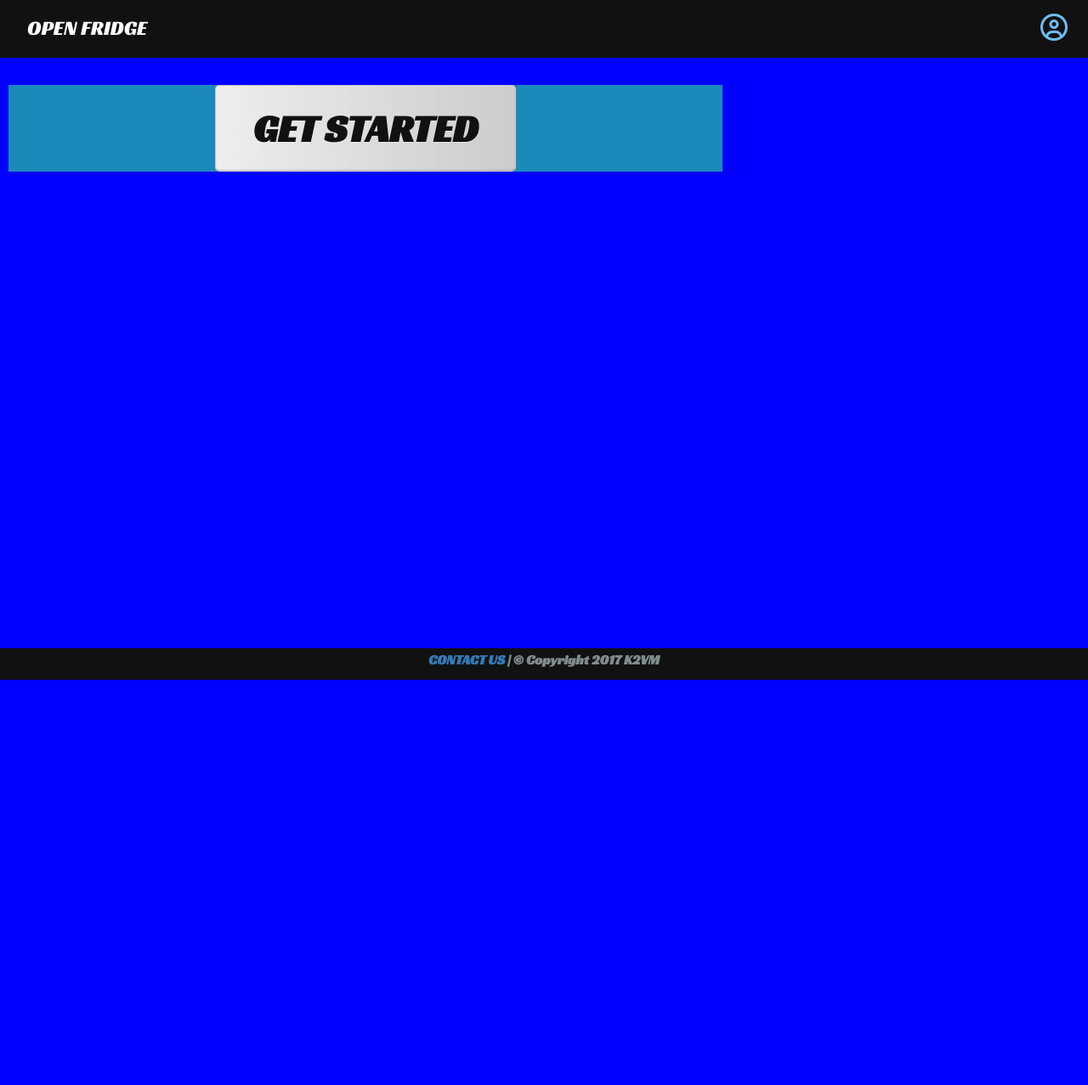
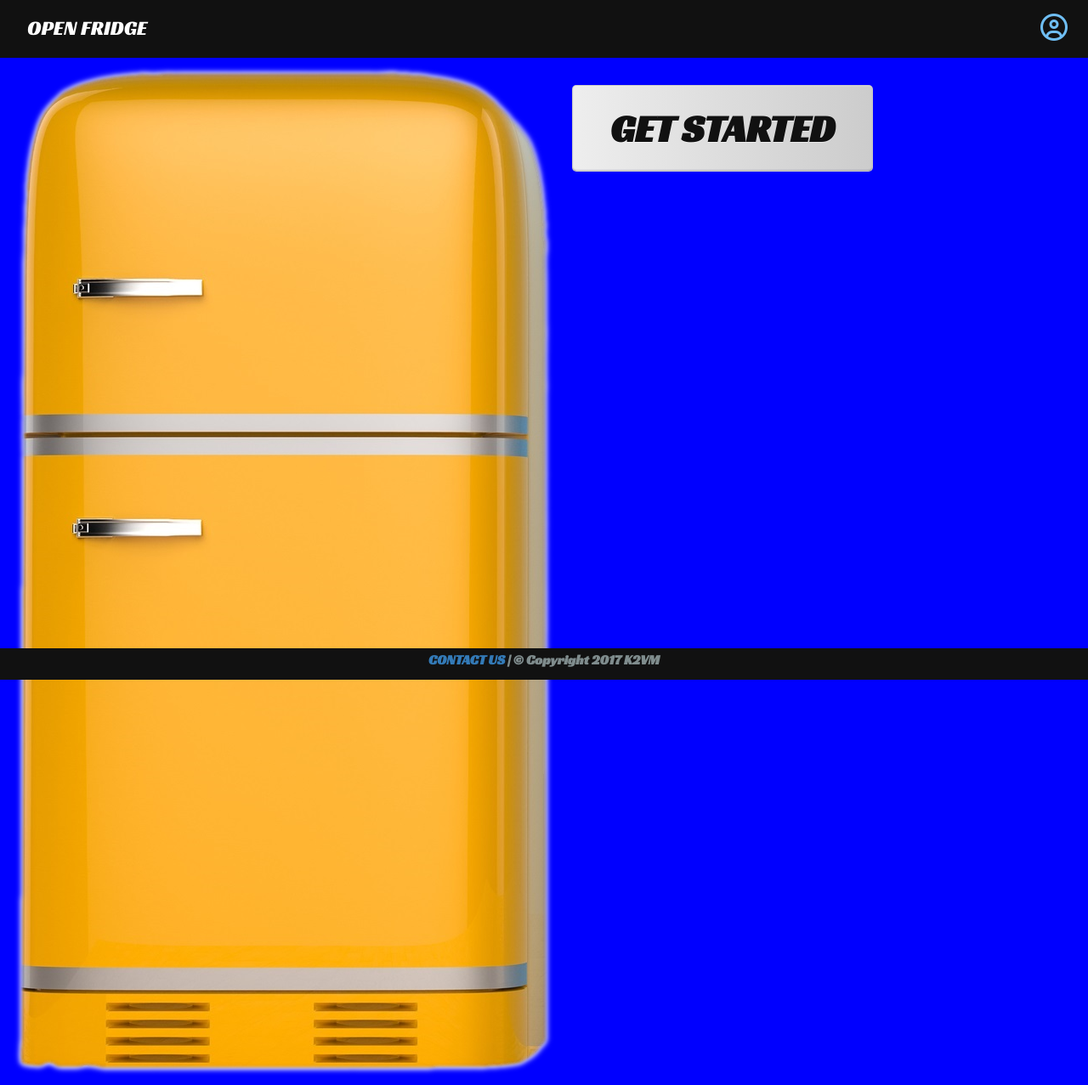
Before and after one commit to melheins/open-fridge-web-app, a PHP site: page / in a window 1280 px wide. Shown: the whole page at 85% size. Before the commit the page ends 800 px from the top, so only its background shows below. Run offline with PHP 8.4, Linux system fonts and the light colour scheme; some libraries are stand-ins or nearby versions; some web fonts are replaced.

Commit message:
Moved fridge image into an absolute div for positioning

```diff
--- a/assets/css/style.css
+++ b/assets/css/style.css
@@ -81,7 +81,15 @@ legend {
 }
 
 .fridge-image {
-    background-image: url("../images/yellow-fridge-mobile.png");
+    position: absolute;
+    top: 65px;
+    left: 3px;
+    z-index: -100;
+}
+
+.body-text {
+    position: relative;
+    z-index: 100;
 }
 
 /*
--- a/index.html
+++ b/index.html
@@ -5,19 +5,22 @@
     <meta charset="UTF-8">
     <title>Open Fridge</title>
     <!-- Favicon -->
-    <link rel="shortcut icon" href="assets/images/favicon.ico" type="image/x-icon" />
+    <link rel="shortcut icon" href="assets/images/favicon.ico" type="image/x-icon"/>
     <!-- Viewport setting -->
     <meta name="viewport" content="width=device-width, initial-scale=1.0">
     <!-- Link to Normalize.css -->
     <link rel="stylesheet" href="https://unpkg.com/purecss@1.0.0/build/base-min.css">
     <!-- Link to Google Fonts -->
-    <link href="https://fonts.googleapis.com/css?family=Combo|Devonshire|Shadows+Into+Light|Racing+Sans+One|Open+Sans|Lobster+Two:400i" rel="stylesheet">
+    <link href="https://fonts.googleapis.com/css?family=Combo|Devonshire|Shadows+Into+Light|Racing+Sans+One|Open+Sans|Lobster+Two:400i"
+          rel="stylesheet">
     <!-- Link to Pure -->
-    <link rel="stylesheet" href="https://unpkg.com/purecss@1.0.0/build/pure-min.css" integrity="sha384-nn4HPE8lTHyVtfCBi5yW9d20FjT8BJwUXyWZT9InLYax14RDjBj46LmSztkmNP9w" crossorigin="anonymous">
+    <link rel="stylesheet" href="https://unpkg.com/purecss@1.0.0/build/pure-min.css"
+          integrity="sha384-nn4HPE8lTHyVtfCBi5yW9d20FjT8BJwUXyWZT9InLYax14RDjBj46LmSztkmNP9w" crossorigin="anonymous">
     <!-- Link to Pure Grids -->
     <link rel="stylesheet" href="https://unpkg.com/purecss@1.0.0/build/grids-responsive-min.css">
     <!-- Link to Bootstrap -->
-    <link rel="stylesheet" href="https://maxcdn.bootstrapcdn.com/bootstrap/3.3.7/css/bootstrap.min.css" integrity="sha384-BVYiiSIFeK1dGmJRAkycuHAHRg32OmUcww7on3RYdg4Va+PmSTsz/K68vbdEjh4u" crossorigin="anonymous">
+    <link rel="stylesheet" href="https://maxcdn.bootstrapcdn.com/bootstrap/3.3.7/css/bootstrap.min.css"
+          integrity="sha384-BVYiiSIFeK1dGmJRAkycuHAHRg32OmUcww7on3RYdg4Va+PmSTsz/K68vbdEjh4u" crossorigin="anonymous">
     <!-- Link to My CSS -->
     <link rel="stylesheet" type="text/css" href="assets/css/style.css">
     <!-- Link to Firebase -->
@@ -33,9 +36,11 @@
     <div class="home-menu pure-menu pure-menu-horizontal pure-menu-fixed">
         <ul class="pure-menu-list">
             <li class="pure-menu-item" id="profile">
-                    <a href="#" class="pure-menu-link profile-icon"><i class="fa fa-user-circle-o fa-2x" aria-hidden="true"></i></a>
+                <a href="#" class="pure-menu-link profile-icon"><i class="fa fa-user-circle-o fa-2x"
+                                                                   aria-hidden="true"></i></a>
             </li>
-            </ul><a href="index.html" class="pure-menu-heading">Open Fridge</a>
+        </ul>
+        <a href="index.html" class="pure-menu-heading">Open Fridge</a>
     </div>
 </div>
 </div>
@@ -76,11 +81,15 @@
 </div>
 <div class="main-body">
     <div class="pure-g">
-            <div class="pure-u-md-1-3 hidden fridge-image">
+        <div class="pure-u-md-1-3 body-text">
         </div>
-            <div class="pure-u-1 pure-u-md-2-3 fridge-image">
+        <div class="pure-u-1 pure-u-md-2-3 body-text">
             <a href="main-input.html" id="get-started" class="pure-button get-started-btn">GET STARTED</a>
         </div>
+        <div class="fridge-image">
+            <img src="assets/images/fridge1.png">
+        </div>
+
     </div>
 </div>
 <footer class="footer">
```
Lines whose indentation alone changed are shown as unchanged.
